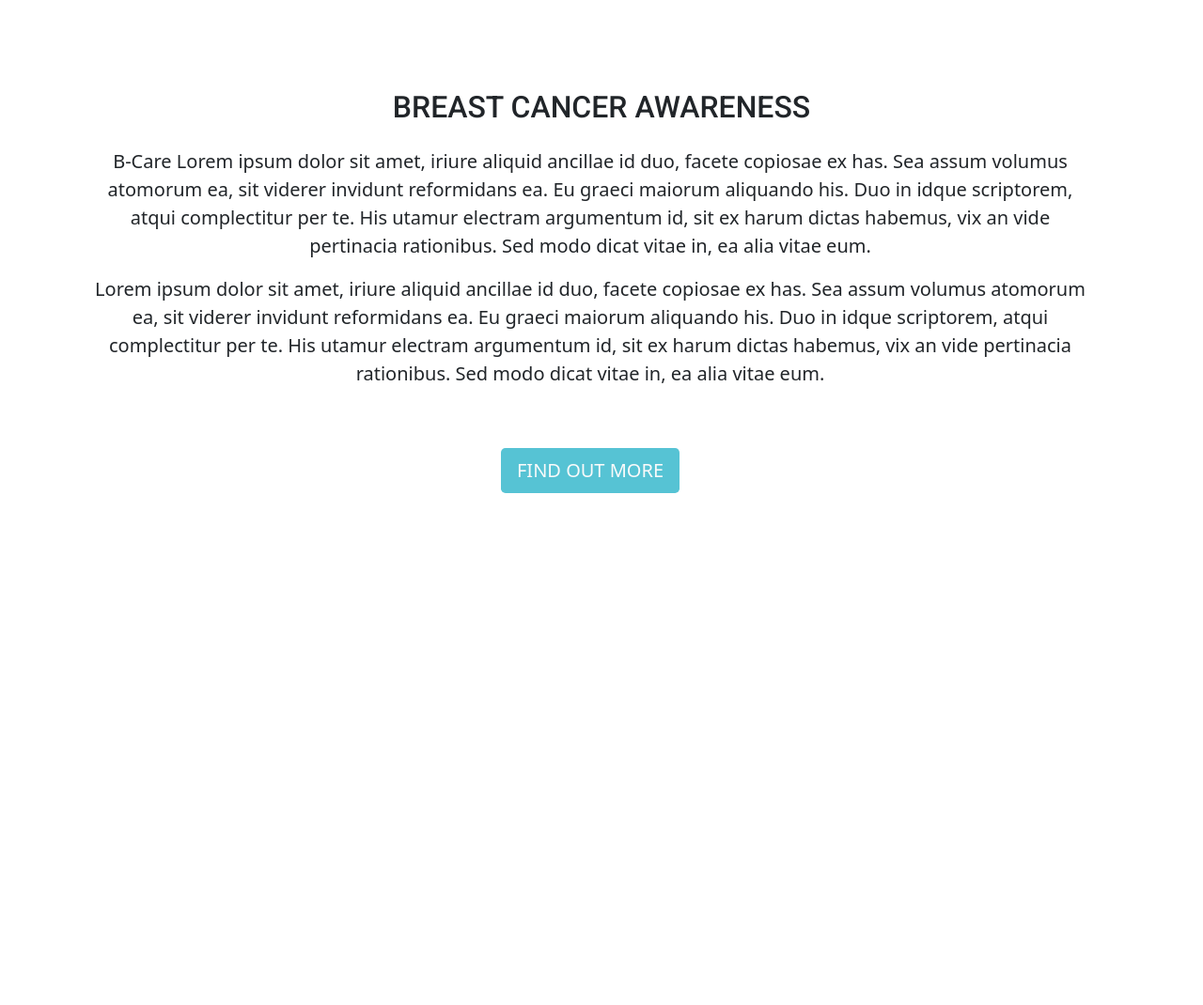
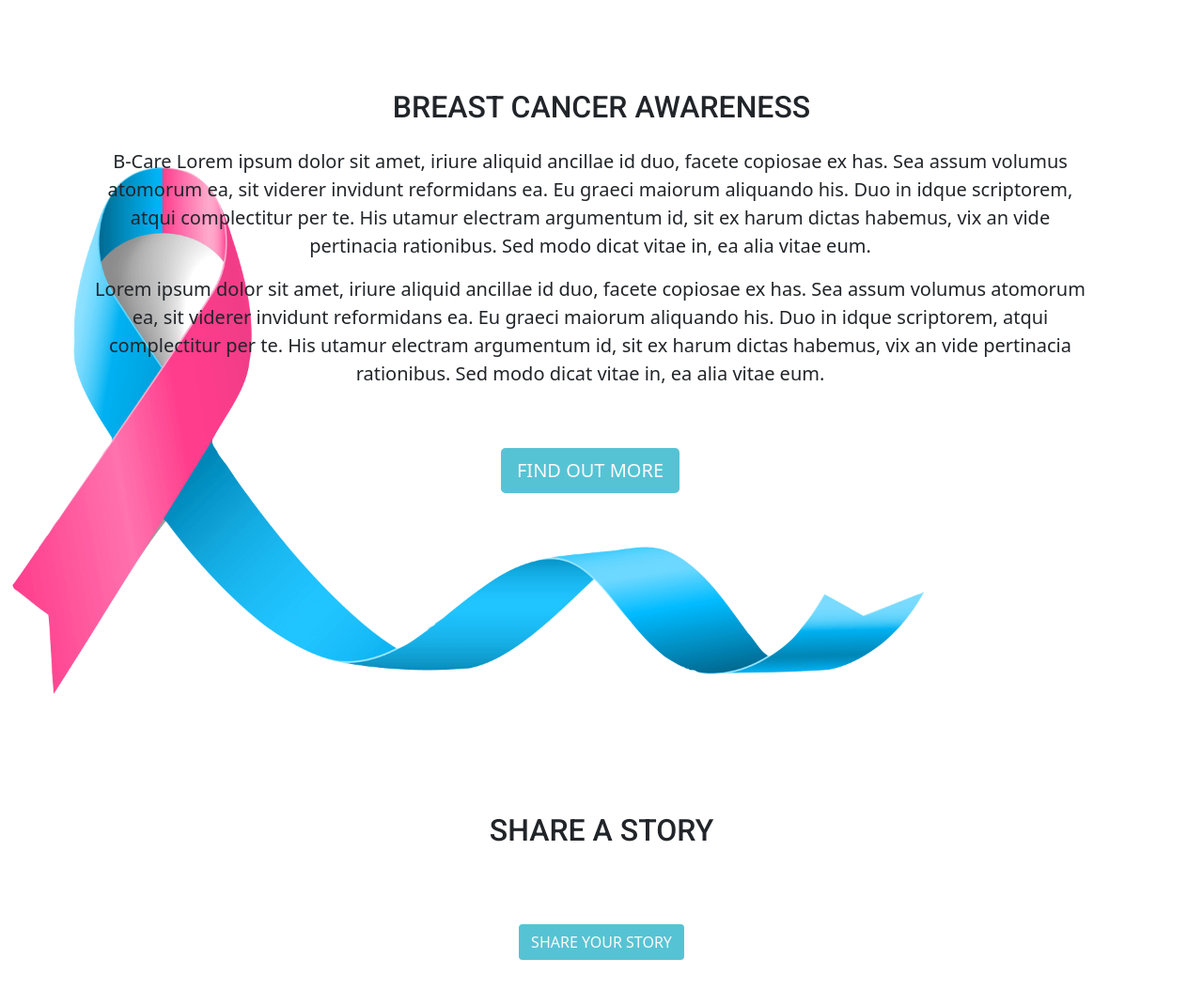
Before and after one commit to roomacarthur/B-Care, a Flask app: page / in a window 1280 px wide. Shown: the part 623-1693 px from the top of the page at 94% size. Before the commit the page ends 1148 px from the top, so only its background shows below. Run offline with Flask 2, Linux system fonts and the light colour scheme; data that the repository does not hold is empty; some libraries are stand-ins or nearby versions.

Commit message:
Add section background

```diff
--- a/static/css/styles.css
+++ b/static/css/styles.css
@@ -67,6 +67,14 @@ html, body {
             transform: scale(1.05);
 }
 
+/* Breast Cancer Awareness section */
+.page-background {
+    background: url('/static/img/ribbon_adobespark.png') no-repeat center;
+    background-size: cover;
+    height: 20rem;
+    margin-top: -12rem;
+    margin-left: -2rem;
+}
 
 /* Media Queries */
 /* Display on tablet devices */
@@ -102,6 +110,12 @@ html, body {
 
       }
 
+      .page-background {
+        height: 40rem;
+        margin-top: -25rem;
+        margin-left: -10rem;
+    }
+
 }
 
 /* iPhone 5 only (portrait mode)
--- a/templates/index.html
+++ b/templates/index.html
@@ -18,13 +18,14 @@
     </div>
 </div>
 <!-- Breast Cancer Awareness section -->
+<section>
     <div class="container text-center" id="landing-about">
         <div class="row">
             <h2 class="section-heading-1">
                 BREAST CANCER AWARENESS
             </h2>
             <div class="row">
-            <div class="text-center col-lg-12 col-md-6 mt-3 trail-p">
+                <div class="text-center col-lg-12 mt-3 trail-p">
                     <p class="font-italic lead">
                         <strong>B-Care</strong>
                         Lorem ipsum dolor sit amet, iriure aliquid ancillae id duo, facete copiosae ex has. Sea assum volumus atomorum ea, sit viderer invidunt reformidans ea. Eu graeci maiorum aliquando his. Duo in idque scriptorem, atqui complectitur per te. His utamur electram argumentum id, sit ex harum dictas habemus, vix an vide pertinacia rationibus. Sed modo dicat vitae in, ea alia vitae eum.
@@ -41,19 +42,31 @@
             </div>
         </div>
     </div>
-<div class="container-fluid page-background">
+    <div class="container-fluid page-background"></div>
+</section>
+<!-- Story section -->
+<section class="mb-5">
+    <div class="container">
         <div class="row">
-        <div class="col mb-5"></div>
-    </div>
-</div>
-
-<div class="container">
-    <div class="row m-3">
-        <div class="col-12">
-            <h4>{{ latestStory.text }}</h4>
+            <div class="col mt-1 mb-4 text-center text-uppercase">
+                <h2 class="section-heading-1">Share a story</h2>
             </div>
         </div>
     </div>
+    <div class="container">
+        <div class="row">
+
+        </div>
+        <div class="row text-center mt-5">
+            <div class="col-12">
+                <a class="btn btn-md justify-content-center section-button text-uppercase" href="#"
+                    role="button" aria-label="explore about">
+                    share your story
+                </a>
+            </div>
+        </div>
+    </div>
+</section>
 
 
 {% endblock %}
```
Also changed, not shown: static/img/ribbon_adobespark.png (added). Lines whose indentation alone changed are shown as unchanged.
